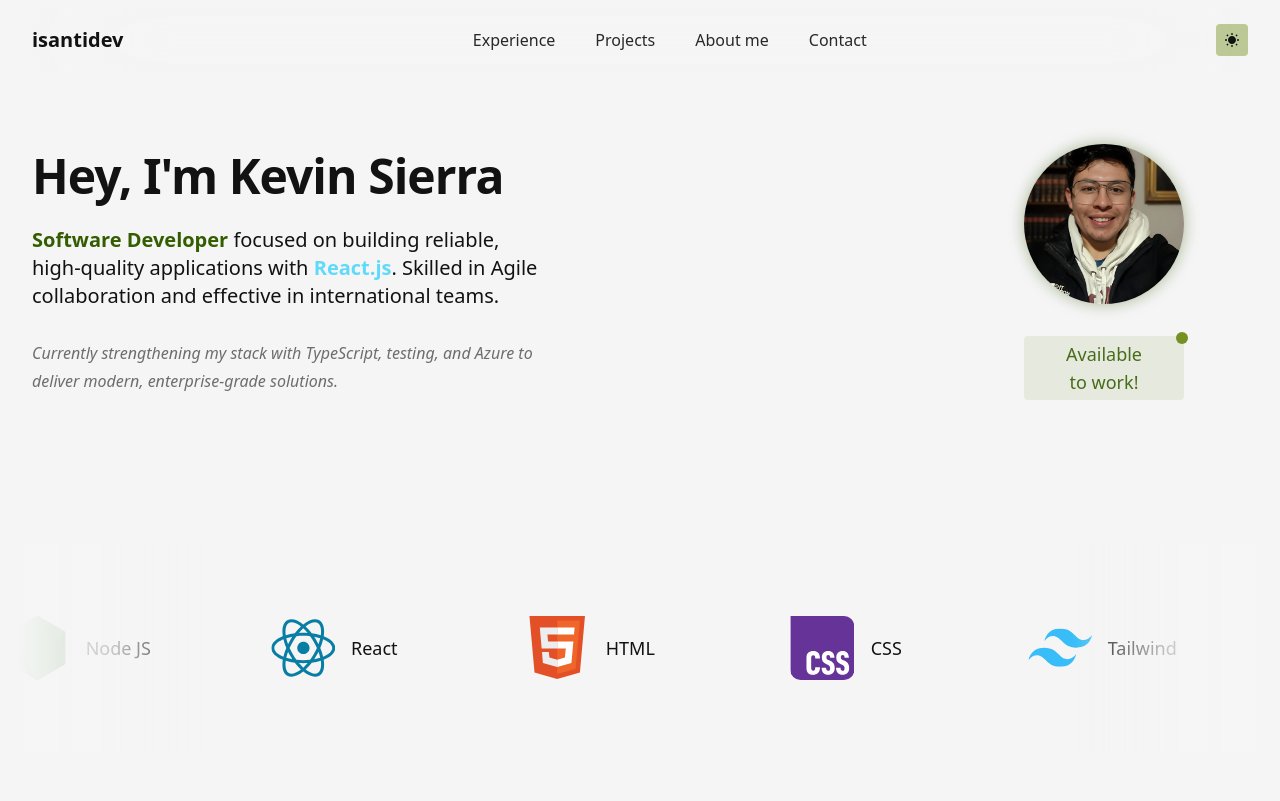
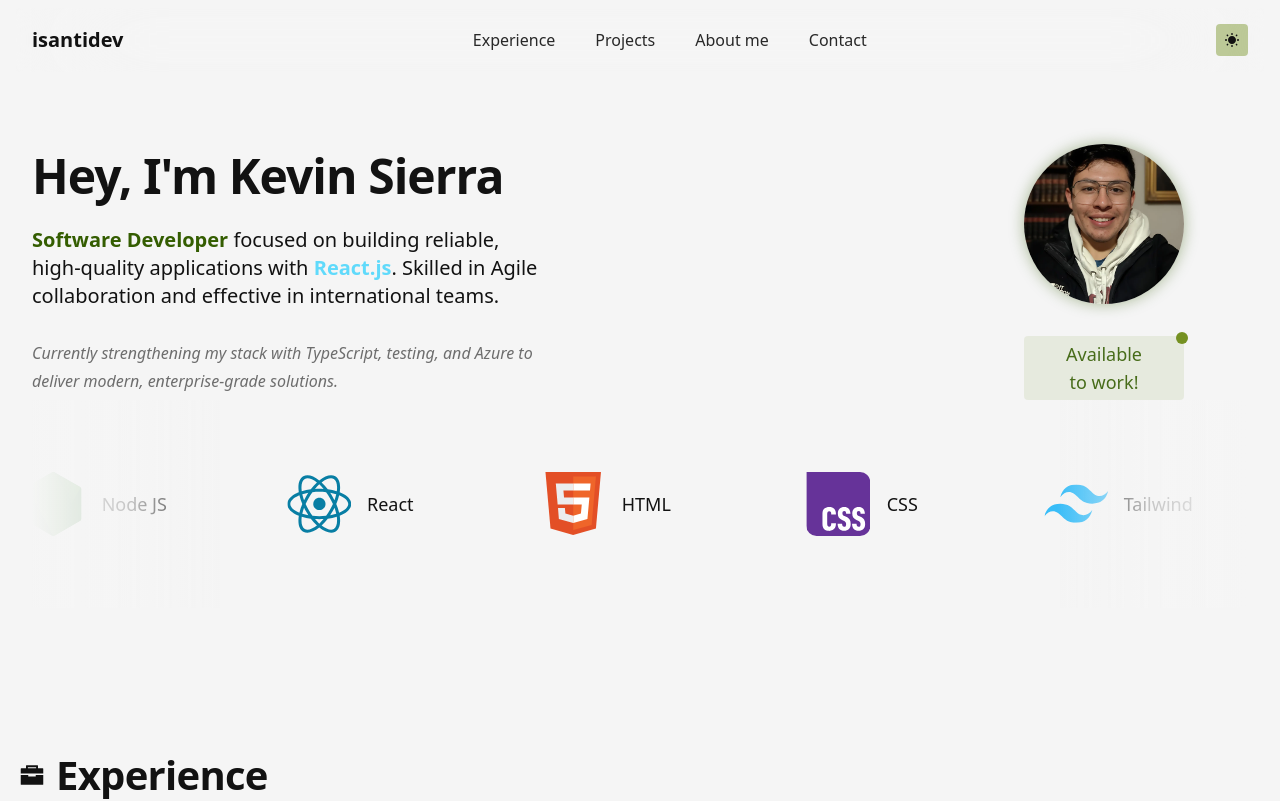
Before and after one commit to isantidev/my-portfolio, a React (Vite) app: page / in a window 1280 px wide. Shown: the top 801 px of the page. Built offline with nearby package versions, Linux system fonts and the light colour scheme.

Commit message:
feat: integrate Stack component into Hero section and remove it from App component

```diff
--- a/src/App.jsx
+++ b/src/App.jsx
@@ -1,13 +1,11 @@
 import Hero from "@layout/Hero.jsx";
 import Experience from "@layout/Experience.jsx";
 import Projects from "@layout/Projects.jsx";
-import Stack from "@layout/Stack.jsx";
 
 const App = () => {
     return (
         <div className="flex flex-col w-full gap-16 mx-auto md:max-w-3xl lg:max-w-screen-xl px-4 pb-20 scroll-m-20">
             <Hero />
-            <Stack />
             <Experience />
             <Projects />
         </div>
--- a/src/components/layout/Hero.jsx
+++ b/src/components/layout/Hero.jsx
@@ -1,4 +1,5 @@
 import profileImg from "@images/isantidev-vert.webp";
+import Stack from "@layout/Stack.jsx";
 import "@styles/keyframes.css";
 
 const Hero = () => {
@@ -64,6 +65,7 @@ const Hero = () => {
                         </a>
                     </div>
                 </div>
+                <Stack />
             </section>
         </>
     );
```
